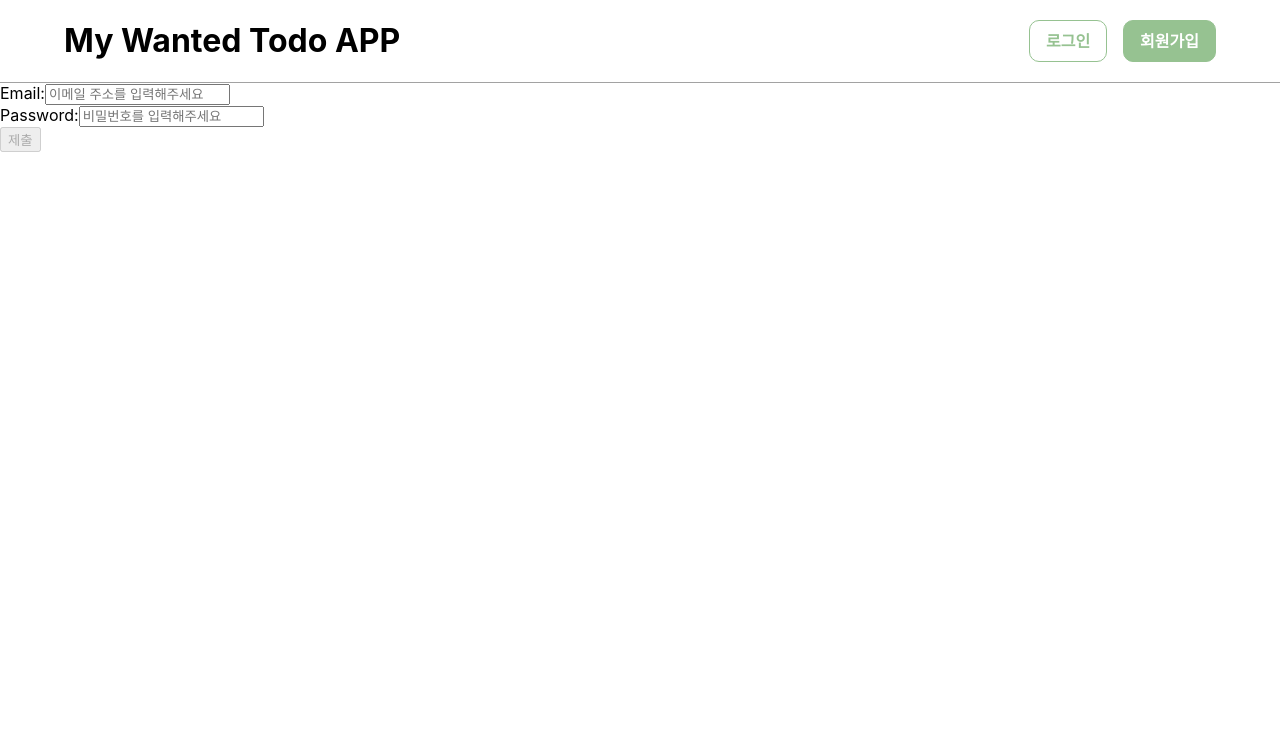
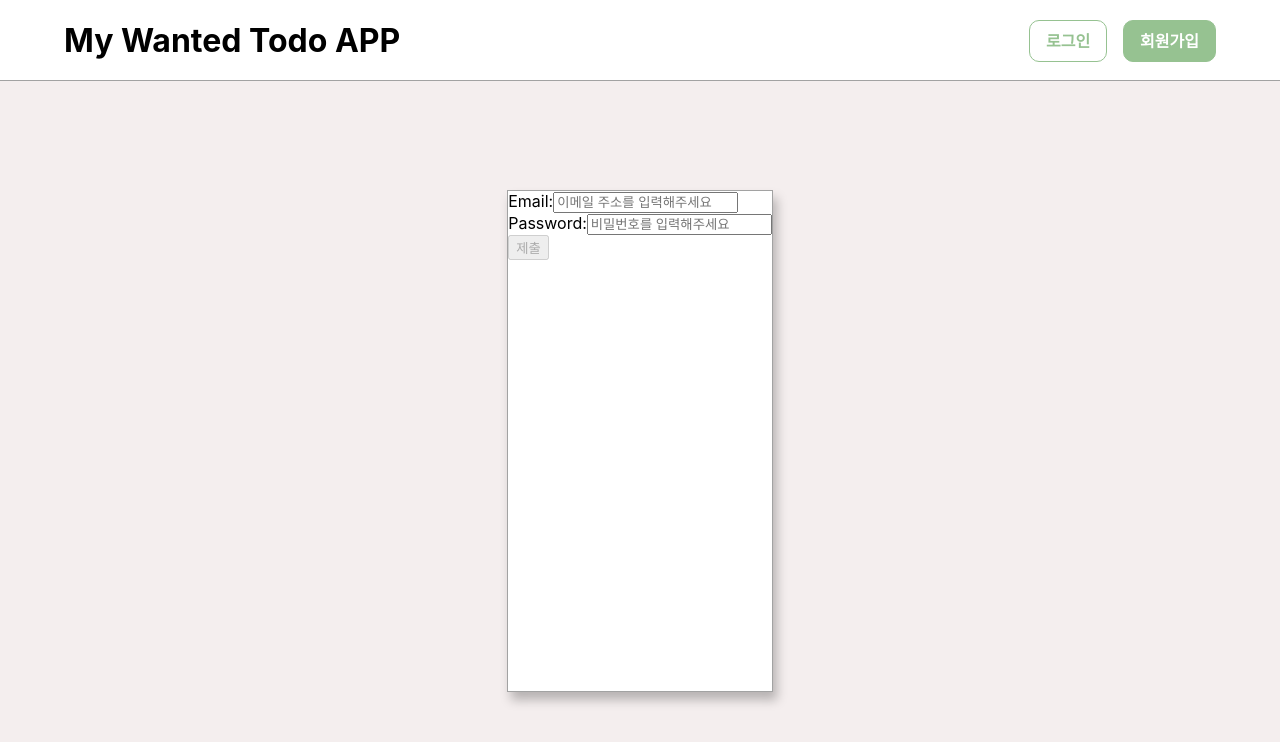
Before and after one commit to WantedTeam17/pre-onboarding-12th-1-17, a React (Create React App) app: page /signin in a window 1280 px wide. Shown: the top 742 px of the page. Built offline with nearby package versions, Linux system fonts and the light colour scheme.

Commit message:
Feat: PageLayout 구현

```diff
--- a/src/App.js
+++ b/src/App.js
@@ -7,8 +7,9 @@ const App = () => {
   return (
     <BrowserRouter>
       <AuthContextProvider>
-        <PageLayout />
-        <AppRoutes />
+        <PageLayout>
+          <AppRoutes />
+        </PageLayout>
       </AuthContextProvider>
     </BrowserRouter>
   );
--- a/src/layout/PageLayout.jsx
+++ b/src/layout/PageLayout.jsx
@@ -1,12 +1,32 @@
+import { styled } from 'styled-components';
 import Header from './Header';
 
 const PageLayout = ({ children }) => {
   return (
-    <>
+    <Layout>
       <Header />
-      <main>{children}</main>
-    </>
+      <ContentsBox>
+        <main>{children}</main>
+      </ContentsBox>
+    </Layout>
   );
 };
 
 export default PageLayout;
+
+const Layout = styled.div`
+  width: 100%;
+  height: 100vh;
+  display: flex;
+  flex-direction: column;
+  background-color: #f4eeee;
+`;
+
+const ContentsBox = styled.div`
+  width: max-content;
+  height: 31.25rem;
+  margin: auto;
+  border: 0.5px solid #a2a2a2;
+  background: #fff;
+  box-shadow: 4px 8px 10px 0px rgba(0, 0, 0, 0.25);
+`;
```
